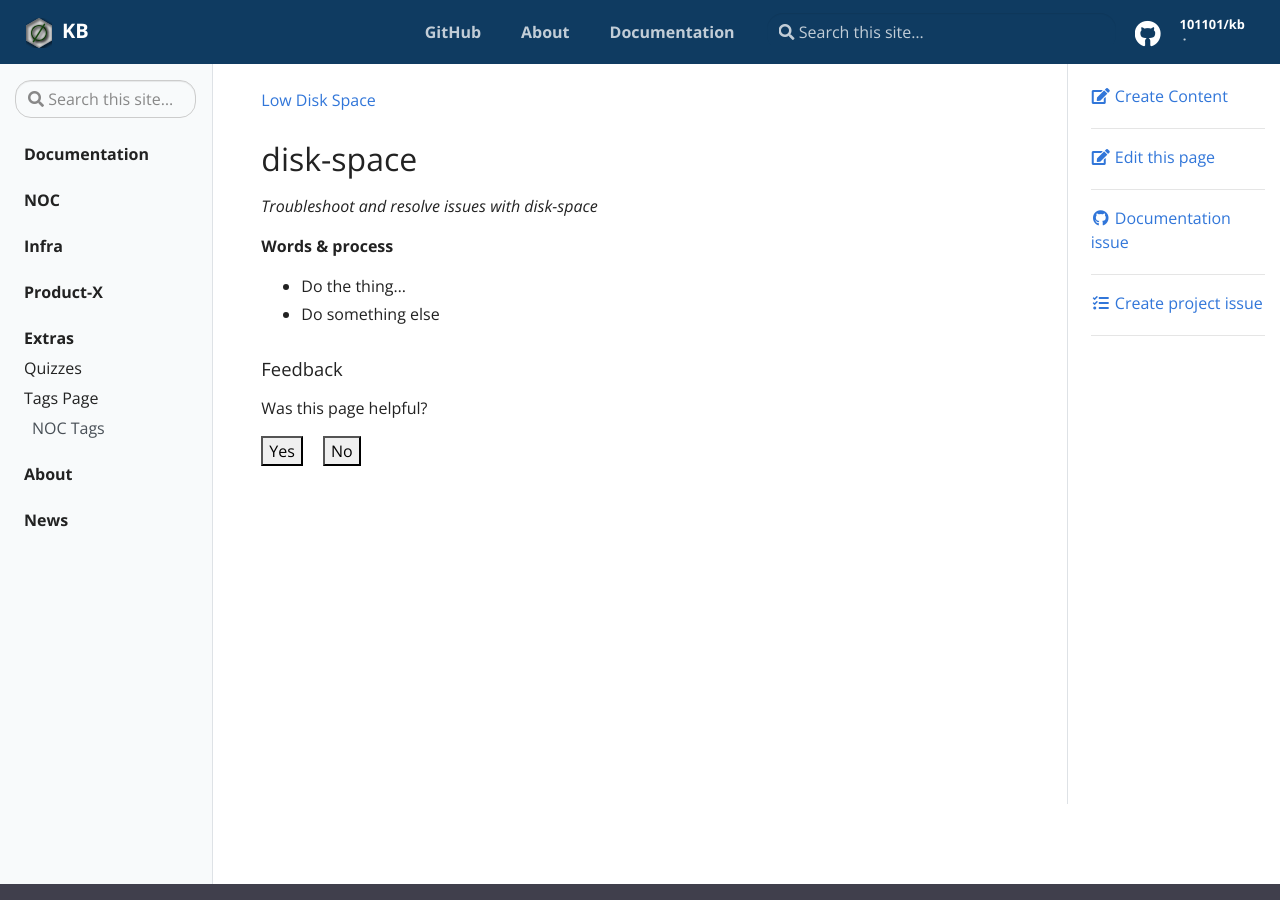
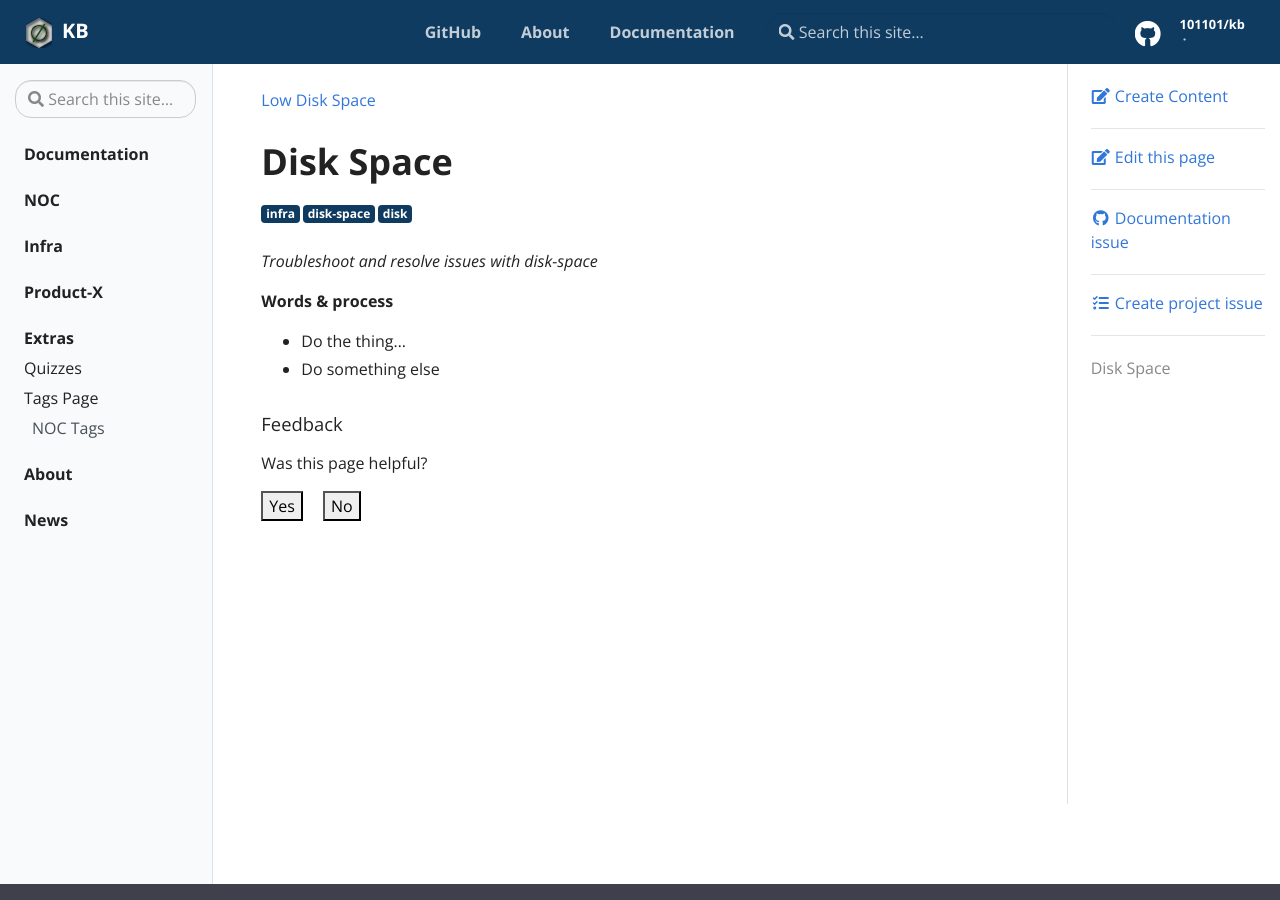
Before and after one commit to 101101/kb, a Jekyll site: the page built from _docs/infra/disk-space.md, in a window 1280 px wide and 900 px high. Built offline with Jekyll 4.4.1, drawn with Linux system fonts in a browser that asks for light colours.

Commit message:
Update disk-space.md

```diff
--- a/_docs/infra/disk-space.md
+++ b/_docs/infra/disk-space.md
@@ -10,7 +10,7 @@ category:
 description: Troubleshoot and resolve issues with disk-space
 ---
 
-## disk-space
+# Disk Space
 
 _Troubleshoot and resolve issues with disk-space_
 
```
